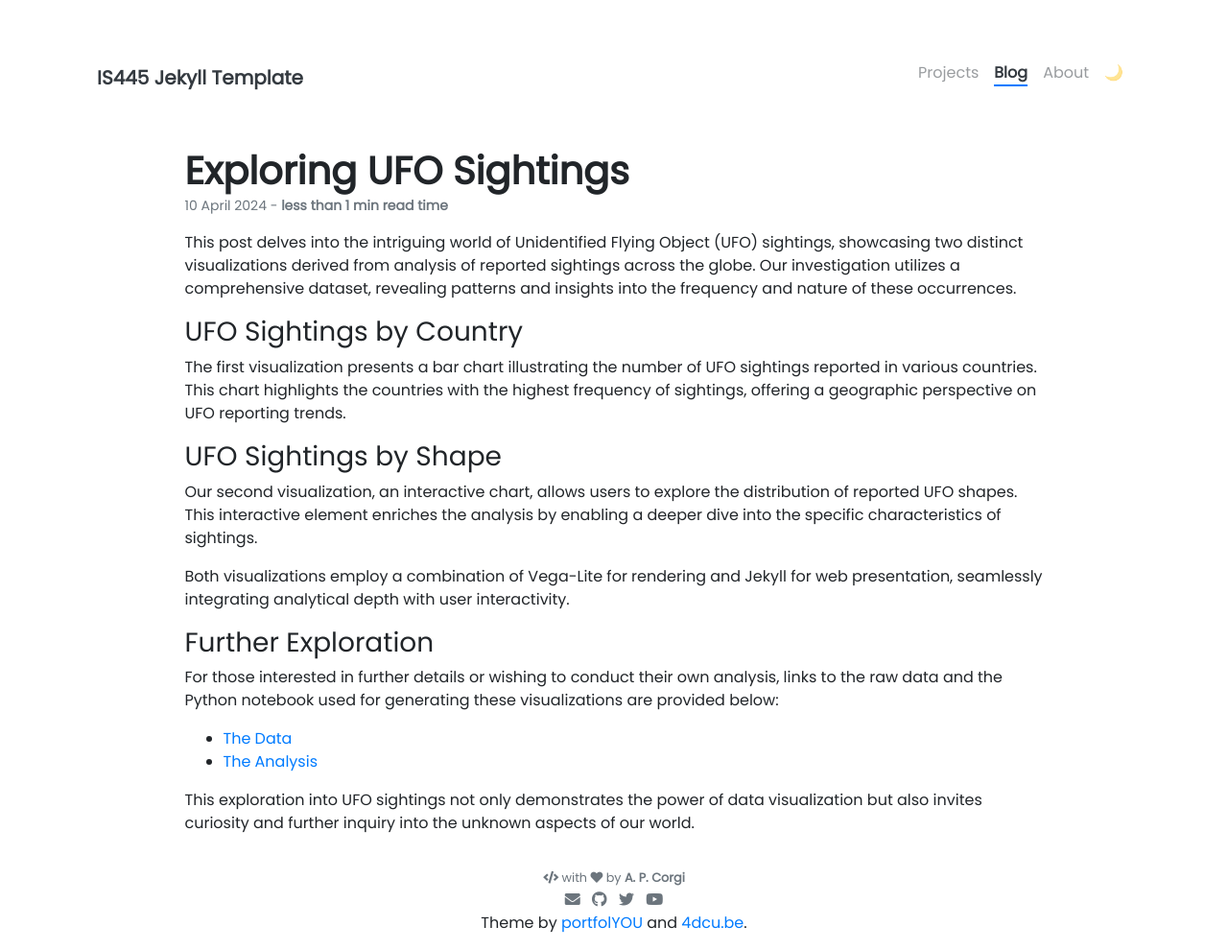
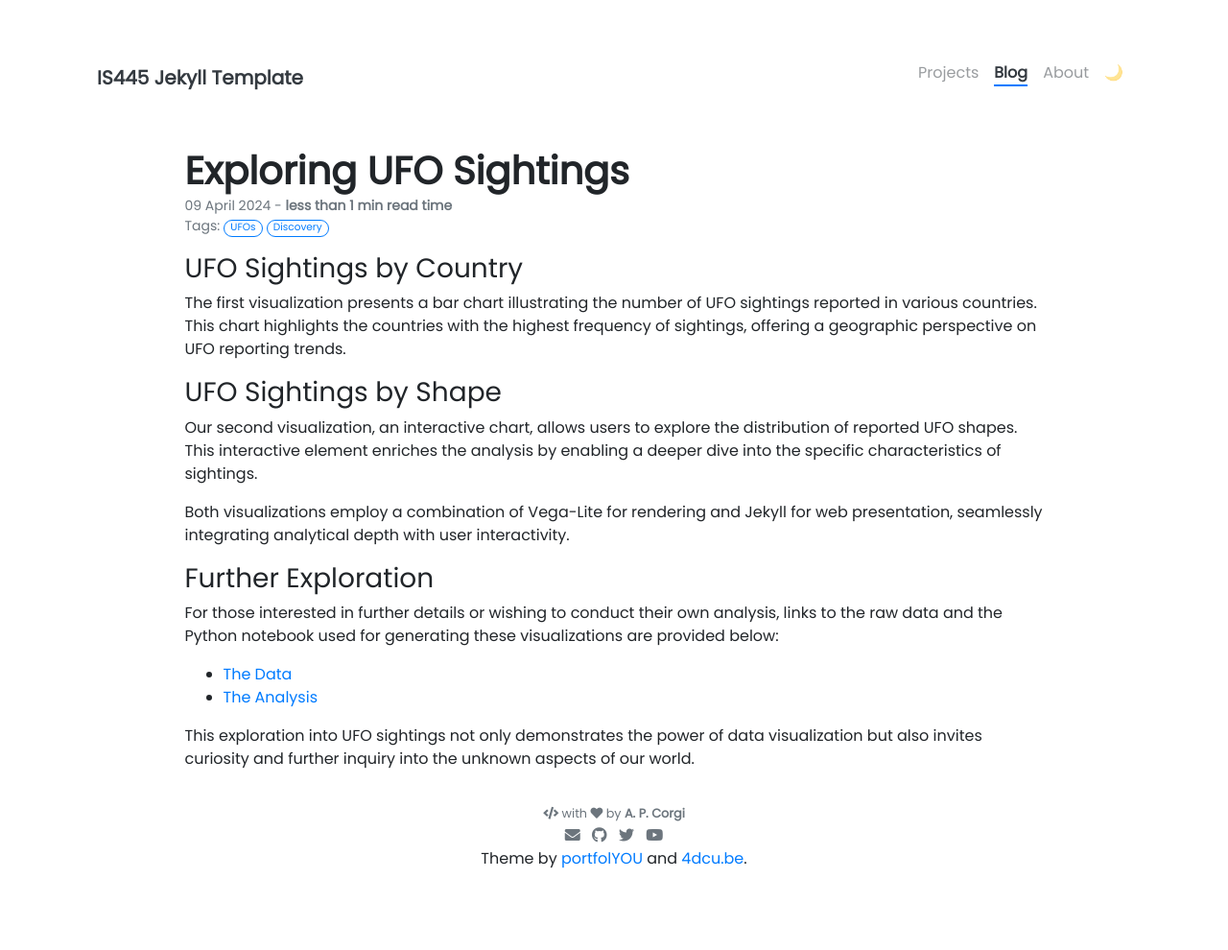
Before and after one commit to prathyushb22/prathyushb22.github.io, a Jekyll site: the page built from _posts/2024-04-09-ufo-sightings.md, in a window 1280 px wide. Shown: the whole page at 96% size. Built offline with Jekyll 4.4.1, drawn with Linux system fonts in a browser that asks for light colours; nearby versions of some CDN libraries; our own code applies the rules of GitHub Pages for plain Markdown files; after the commit the page ends 923 px from its top, so only the background shows below that.

Commit message:
Update 2024-04-09-ufo-sightings.md

```diff
--- a/_posts/2024-04-09-ufo-sightings.md
+++ b/_posts/2024-04-09-ufo-sightings.md
@@ -1,11 +1,10 @@
 ---
-layout: post
-title: "Exploring UFO Sightings"
-date: 2024-04-10
-categories: data-visualization
+title: Exploring UFO Sightings
+tags: [UFOs,Discovery]
+style: fill
+color: secondary
+description: This post delves into the intriguing world of Unidentified Flying Object (UFO) sightings, showcasing two distinct visualizations derived from analysis of reported sightings across the globe. Our investigation utilizes a comprehensive dataset, revealing patterns and insights into the frequency and nature of these occurrences.
 ---
-
-This post delves into the intriguing world of Unidentified Flying Object (UFO) sightings, showcasing two distinct visualizations derived from analysis of reported sightings across the globe. Our investigation utilizes a comprehensive dataset, revealing patterns and insights into the frequency and nature of these occurrences.
 
 ### UFO Sightings by Country
 
```
